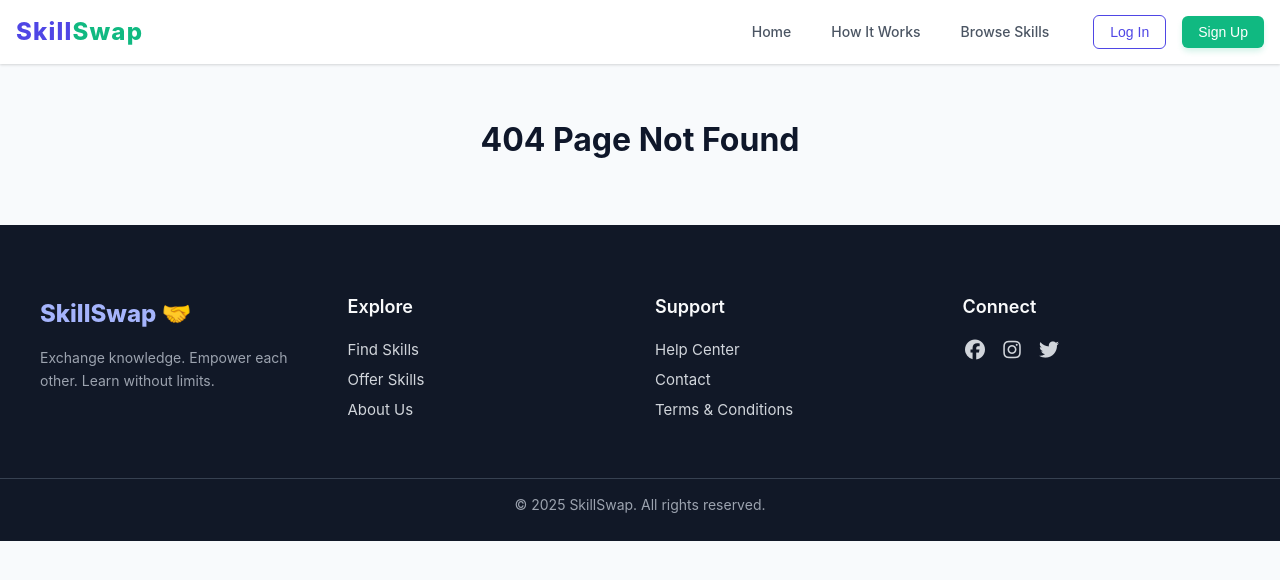
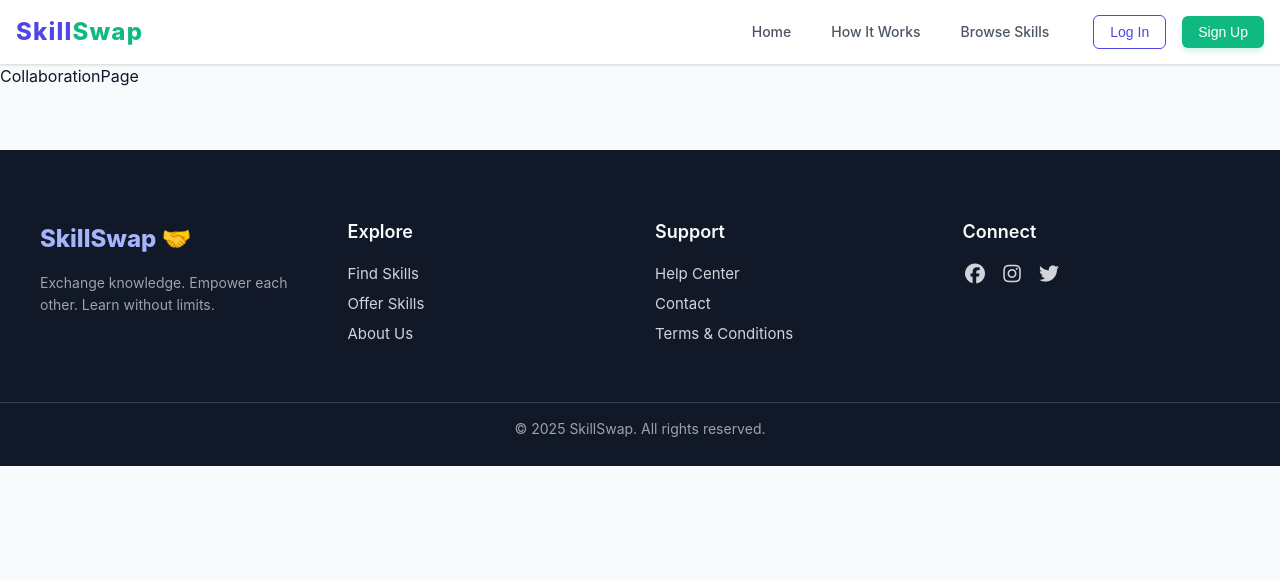
Before and after one commit to mudabirkowsar/SkillSwap--MERN-Stack-, a React (Vite) app in the folder SkillSwap/: page /collaborations in a window 1280 px wide. Shown: the top 580 px of the page. Built offline with nearby package versions, Linux system fonts and the light colour scheme.

Commit message:
added collaboration page and route

```diff
--- a/SkillSwap/src/App.jsx
+++ b/SkillSwap/src/App.jsx
@@ -15,6 +15,7 @@ import LoginPage from './pages/auth/LoginPage';
 import SignupPage from './pages/auth/SignupPage';
 import NotificationPage from './pages/notification/NotificationPage';
 import SkillDetailPage from './pages/skillDetail/SkillDetailPage';
+import CollaborationPage from './pages/collaboration/CollaborationPage';
 
 // Note: In a real-world app, you would wrap the Logged-In routes
 // with a ProtectedRoute component to enforce authentication.
@@ -67,7 +68,8 @@ export default function App() {
             <Route path="/my-swaps" element={<MySwapsPage />} />
             <Route path="/my-profile" element={<ProfilePage />} />
             <Route path="/settings" element={<ProfilePage />} />
-            <Route path='/notifications' element={<NotificationPage />} />
+            <Route path="/notifications" element={<NotificationPage />} />
+            <Route path="/collaborations" element={<CollaborationPage />} />
 
             {/* Fallback/404 Route */}
             <Route path="*" element={<h1 style={{ textAlign: 'center', marginTop: '50px' }}>404 Page Not Found</h1>} />
--- a/SkillSwap/src/components/Navbar.jsx
+++ b/SkillSwap/src/components/Navbar.jsx
@@ -38,6 +38,9 @@ const Navbar = ({ isLoggedIn, onLogout, onLogin }) => {
                             </Link>
                             <Link to="/my-swaps" className={linkClasses('/my-swaps')}>
                                 My Swaps
+                            </Link>
+                            <Link to="/collaborations" className={linkClasses('/collaborations')}>
+                                Collaborations
                             </Link>
                             {/* Notifications Icon (functional placeholder) */}
                             <Link to="/notifications">
--- a/SkillSwap/src/pages/chatBot/botLogic.js
+++ b/SkillSwap/src/pages/chatBot/botLogic.js
@@ -1,5 +1,3 @@
-// src/botLogic.js
-
 export const handleOptionSelect = (
     option,
     setOptions,
@@ -187,7 +185,7 @@ export const handleOptionSelect = (
     // 🔹 SUCCESS STORIES
     if (option === "Success Stories 🌟") {
         botSequence([
-            iconMsg("https://cdn-icons-png.flaticon.com/512/3135/3135684.png", "💬 Riya learned Web Design in 3 months by teaching Spanish!"),
+            iconMsg("https://cdn-icons-png.flaticon.com/512/3135/3135684.png", "💬 Mudabir learned Web Design in 3 months by teaching Spanish!"),
             "💬 Aman exchanged Cooking lessons for Guitar sessions 🎸",
             "Would you like to start your own SkillSwap journey?"
         ]);
--- /dev/null
+++ b/SkillSwap/src/pages/collaboration/CollaborationPage.jsx
@@ -0,0 +1,9 @@
+import React from 'react'
+
+function CollaborationPage() {
+  return (
+    <div>CollaborationPage</div>
+  )
+}
+
+export default CollaborationPage
```
Also changed, not shown: SkillSwap/src/pages/collaboration/CollaborationPage.css (added).
